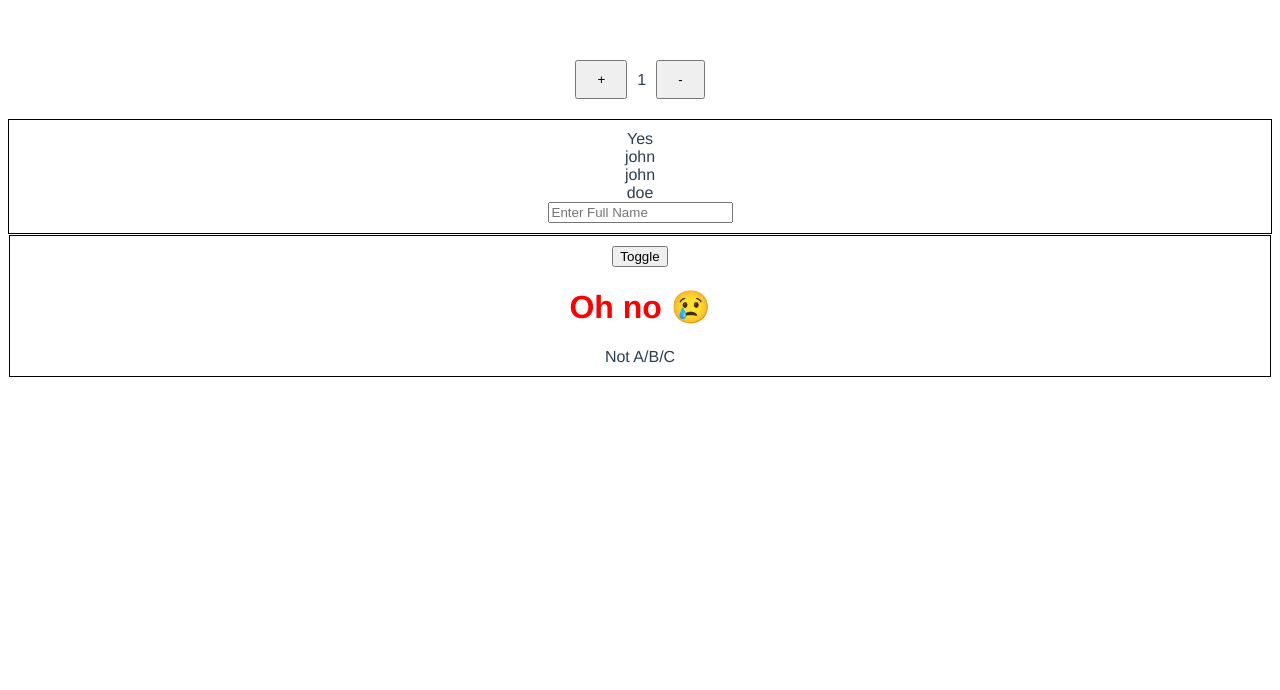
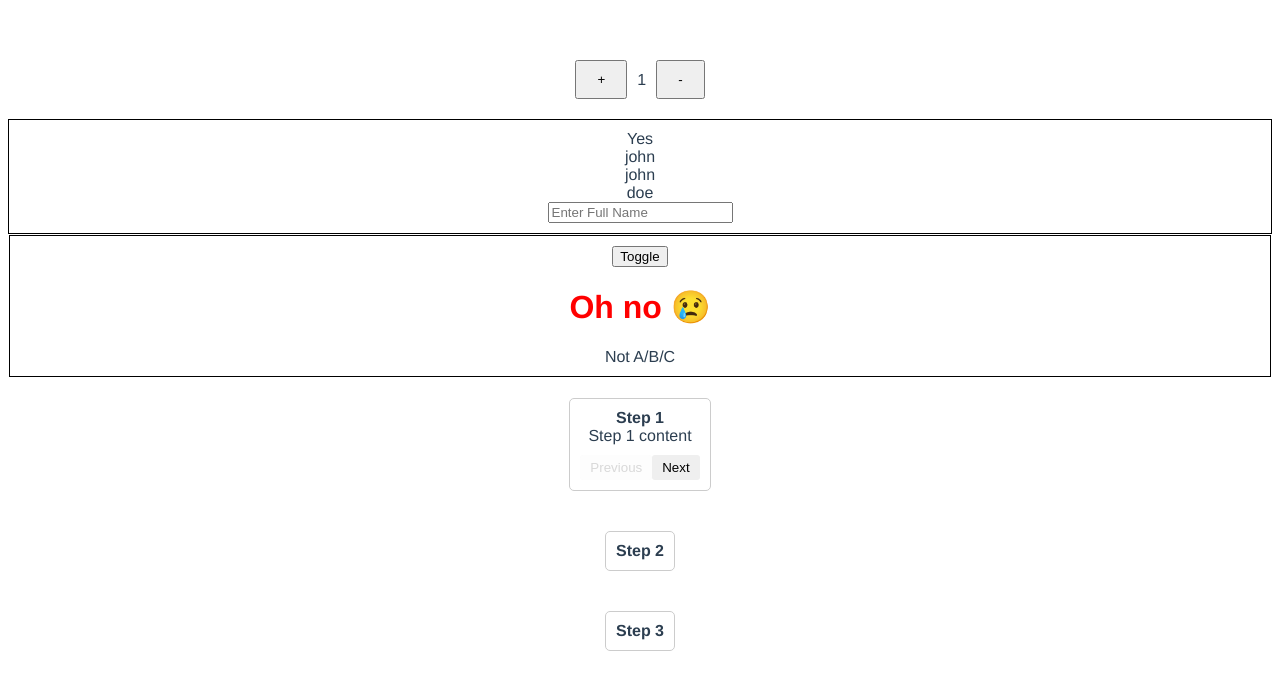
Before and after one commit to bronglil/vue-starterkit, a Vue app: page / in a window 1280 px wide. Shown: the top 690 px of the page. Built offline with nearby package versions, Linux system fonts and the light colour scheme.

Commit message:
created a vue stepper compoennt

```diff
--- a/src/App.vue
+++ b/src/App.vue
@@ -1,21 +1,37 @@
 <template>
   <div id="app">
-    <counter-comp/>
-    <ConditionalRendering/>
+    <counter-comp />
+    <ConditionalRendering />
+    <div>
+      <stepper :initialStep="currentStep">
+        <template v-slot="{ step }">
+          <div v-if="step === 0">Step 1 content</div>
+          <div v-if="step === 1">Step 2 content</div>
+          <div v-if="step === 2">Step 3 content</div>
+        </template>
+      </stepper>
+    </div>
   </div>
 </template>
 
 <script>
-import  CounterComp from "./components/CounterComp.vue";
+import CounterComp from "./components/CounterComp.vue";
 import ConditionalRendering from "./components/ConditionalRendering.vue";
+import Stepper from "./components/Stepper.vue";
 
 export default {
-  name: 'App',
-  components : {
+  name: "App",
+  components: {
     CounterComp,
-    ConditionalRendering // Use the corrected component name
-  }
-}
+    ConditionalRendering,
+    Stepper, // Use the corrected component name
+  },
+  data() {
+    return {
+      currentStep: 0,
+    };
+  },
+};
 </script>
 
 <style>
--- /dev/null
+++ b/src/components/Stepper.vue
@@ -0,0 +1,84 @@
+<template>
+  <div class="stepper">
+    <div class="step" v-for="(step, index) in steps" :key="index">
+      <div class="step-header">Step {{ index + 1 }}</div>
+      <div class="step-content" v-if="currentStep === index">
+        <slot :step="index"></slot>
+        <div class="step-actions">
+          <button @click="prevStep" :disabled="currentStep === 0">
+            Previous
+          </button>
+          <button
+            @click="nextStep"
+            :disabled="currentStep === steps.length - 1"
+          >
+            Next
+          </button>
+        </div>
+      </div>
+    </div>
+  </div>
+</template>
+
+<script>
+export default {
+  name: "Stepper",
+  props: {
+    initialStep: {
+      type: Number,
+      default: 0,
+    },
+  },
+  data() {
+    return {
+      currentStep: this.initialStep,
+      steps: ["Step 1", "Step 2", "Step 3"],
+    };
+  },
+  methods: {
+    prevStep() {
+      this.currentStep -= 1;
+    },
+    nextStep() {
+      this.currentStep += 1;
+    },
+  },
+};
+</script>
+
+<style scoped>
+.stepper {
+  display: flex;
+  flex-direction: column;
+  align-items: center;
+}
+
+.step {
+  margin: 20px;
+  padding: 10px;
+  border: 1px solid #ccc;
+  border-radius: 5px;
+}
+
+.step-header {
+  font-weight: bold;
+}
+
+.step-actions {
+  margin-top: 10px;
+  display: flex;
+  justify-content: space-between;
+}
+
+button {
+  padding: 5px 10px;
+  border: none;
+  border-radius: 3px;
+  cursor: pointer;
+}
+
+button:disabled {
+  opacity: 0.5;
+  cursor: not-allowed;
+}
+</style>
```
